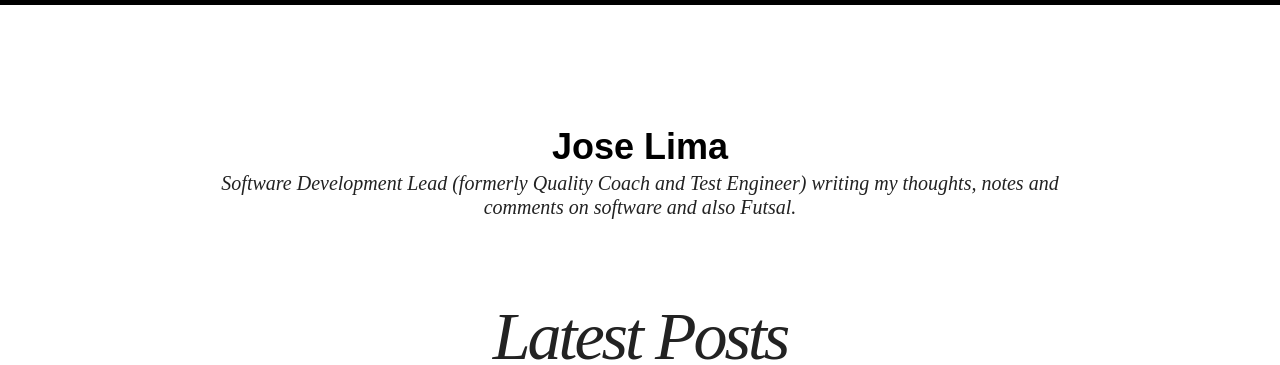
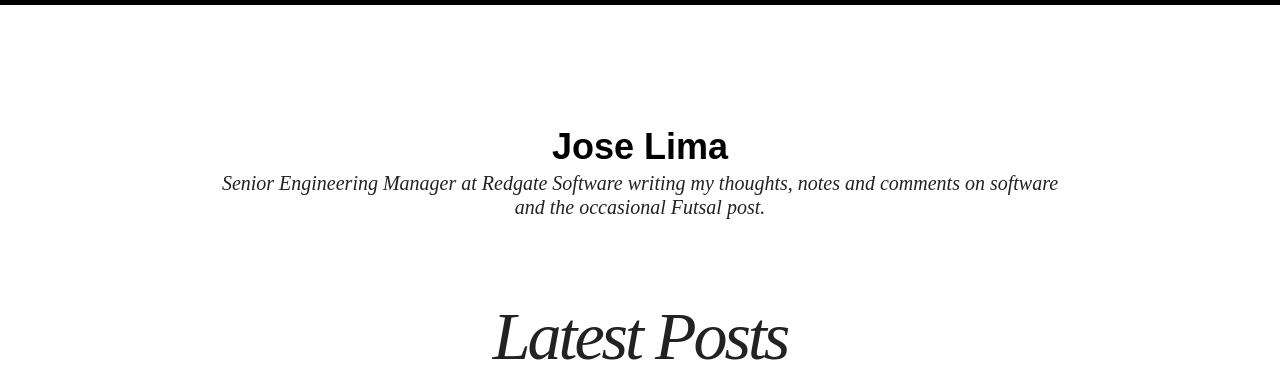
Before and after one commit to joselima/joselima.github.io, a Jekyll site: the page built from index.html, in a window 1280 px wide. Shown: the top 365 px of the page. Built offline with Jekyll 4.4.1, drawn with Linux system fonts in a browser that asks for light colours; nearby versions of some CDN libraries.

Commit message:
Update _config.yml

```diff
--- a/_config.yml
+++ b/_config.yml
@@ -2,7 +2,7 @@
 
 title: Jose Lima
 locale: en_US
-description: Software Development Lead (formerly Quality Coach and Test Engineer) writing my thoughts, notes and comments on software and also Futsal.
+description: Senior Engineering Manager at Redgate Software writing my thoughts, notes and comments on software and the occasional Futsal post.
 search: true
 url: https://joselima.github.io
 
```
